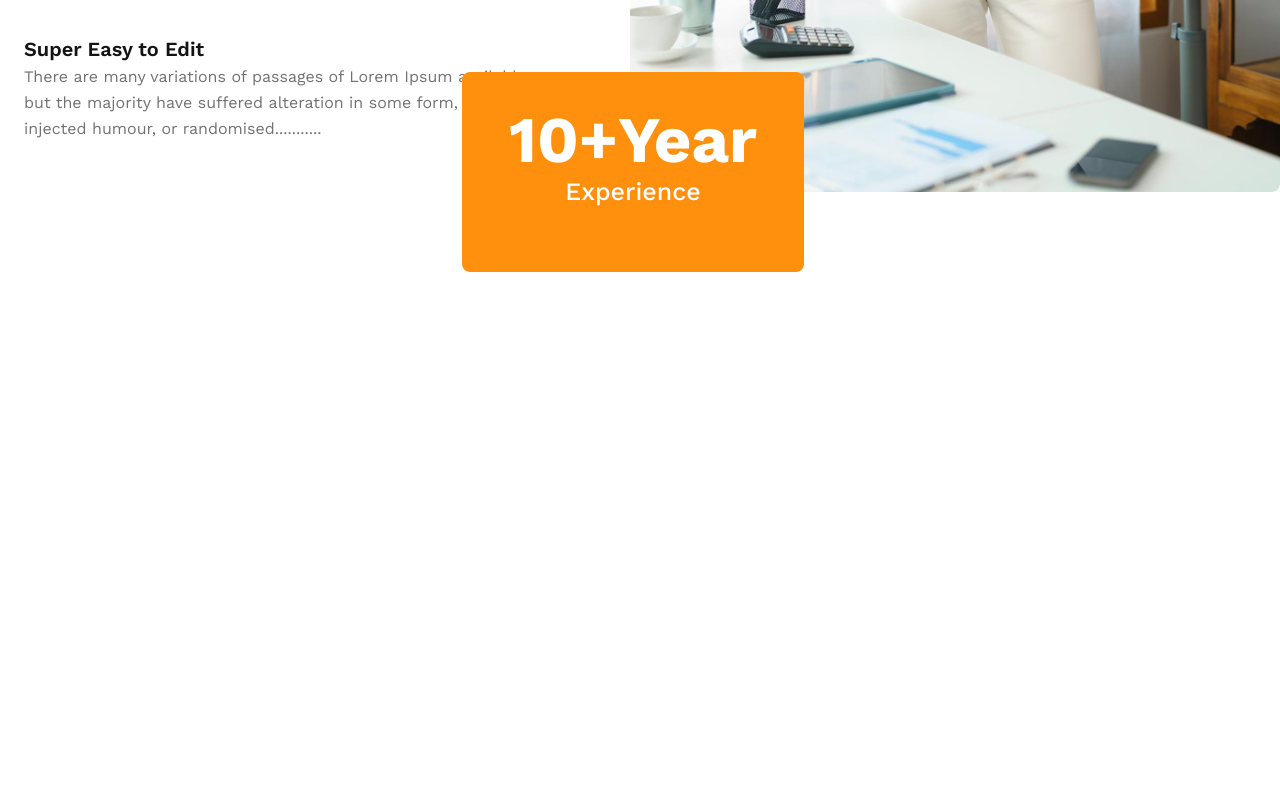
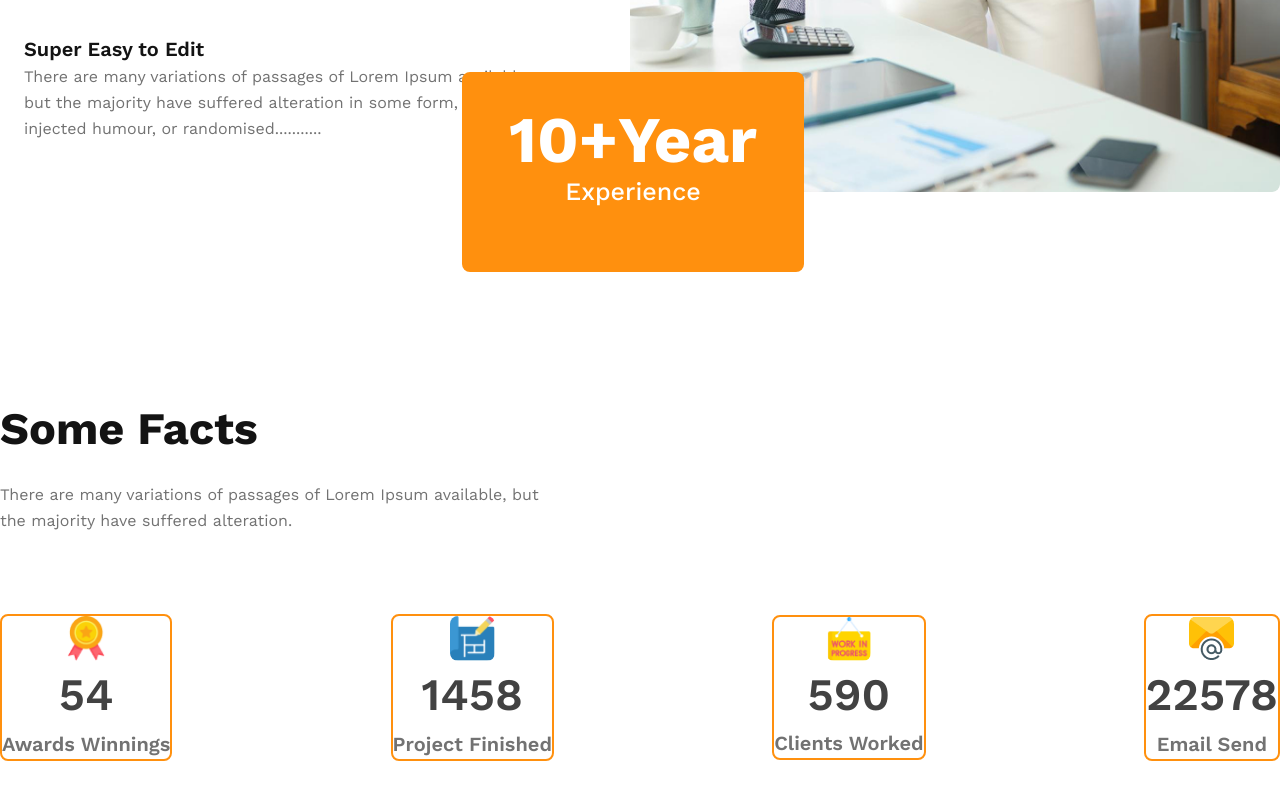
Before and after one commit to coderyeasin/architects, a Next.js app: page / in a window 1280 px wide. Shown: the part 2793-3593 px from the top of the page. Before the commit the page ends 3065 px from the top, so only its background shows below. Built offline with nearby package versions, Linux system fonts and the light colour scheme.

Commit message:
achievements

```diff
--- /dev/null
+++ b/components/Achievements/Achievements.tsx
@@ -0,0 +1,70 @@
+import Image from "next/image";
+import React from "react";
+
+const Achievements = () => {
+  return (
+    <section className="py-40">
+      <div className="leading-6.5 space-y-10">
+        <h3 className="text-textPrimary font-bold text-[45px]">Some Facts</h3>
+        <p className="text-[#727272] text-[16px]">
+          There are many variations of passages of Lorem Ipsum available, but{" "}
+          <br /> the majority have suffered alteration.
+        </p>
+      </div>
+      <div className="py-20 flex justify-between items-center gap-12">
+        <div className="w-[241.83] h-[241.83] border-2 border-thirdBg rounded-lg flex flex-col justify-center items-center">
+          <Image
+            src="/icons/medal.png"
+            width={45.22}
+            height={45.22}
+            alt="enjoy"
+            className="rounded-lg"
+          />
+          <h3 className="font-semibold text-[45px] text-[#424242]">54</h3>
+          <p className="font-semibold text-[20px] text-[#727272]">
+            Awards Winnings
+          </p>
+        </div>
+        <div className="w-[241.83] h-[241.83] border-2 border-thirdBg rounded-lg flex flex-col justify-center items-center">
+          <Image
+            src="/icons/finished.png"
+            width={45.22}
+            height={45.22}
+            alt="enjoy"
+            className="rounded-lg"
+          />
+          <h3 className="font-semibold text-[45px] text-[#424242]">1458</h3>
+          <p className="font-semibold text-[20px] text-[#727272]">
+            Project Finished{" "}
+          </p>
+        </div>
+        <div className="w-[241.83] h-[241.83] border-2 border-thirdBg rounded-lg flex flex-col justify-center items-center">
+          <Image
+            src="/icons/progress.png"
+            width={45.22}
+            height={45.22}
+            alt="enjoy"
+            className="rounded-lg"
+          />
+          <h3 className="font-semibold text-[45px] text-[#424242]">590</h3>
+          <p className="font-semibold text-[20px] text-[#727272]">
+            Clients Worked
+          </p>
+        </div>
+        <div className="w-[241.83] h-[241.83] border-2 border-thirdBg rounded-lg flex flex-col justify-center items-center">
+          <Image
+            src="/icons/email.png"
+            width={45.22}
+            height={45.22}
+            alt="enjoy"
+            className="rounded-lg"
+          />
+          <h3 className="font-semibold text-[45px] text-[#424242]">22578</h3>
+          <p className="font-semibold text-[20px] text-[#727272]">Email Send</p>
+        </div>
+      </div>
+    </section>
+  );
+};
+
+export default Achievements;
--- a/components/Home/Home.tsx
+++ b/components/Home/Home.tsx
@@ -4,6 +4,7 @@ import Navbar from "../Header/Navbar";
 import HeroSection from "../HeroSection/HeroSection";
 import QuickTour from "../QuickTour/QuickTour";
 import Features from "../Features/Features";
+import Achievements from "../Achievements/Achievements";
 
 const HomePage = () => {
   return (
@@ -18,6 +19,7 @@ const HomePage = () => {
         <Container>
           <QuickTour />
           <Features />
+          <Achievements />
         </Container>
       </section>
     </>
```
